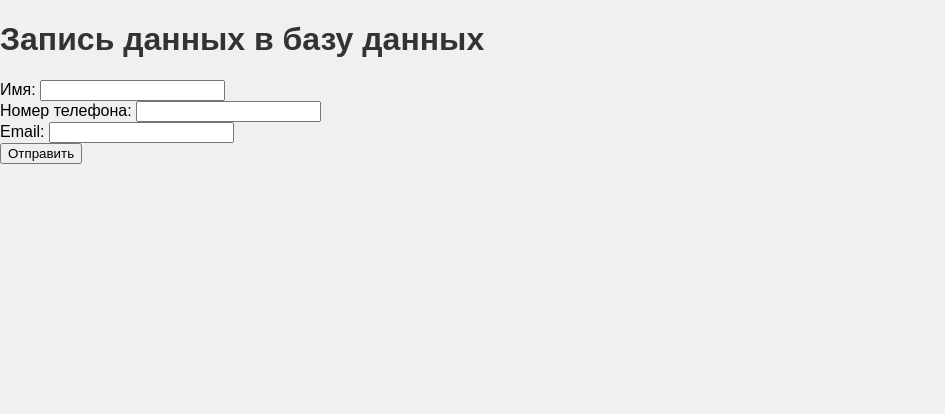
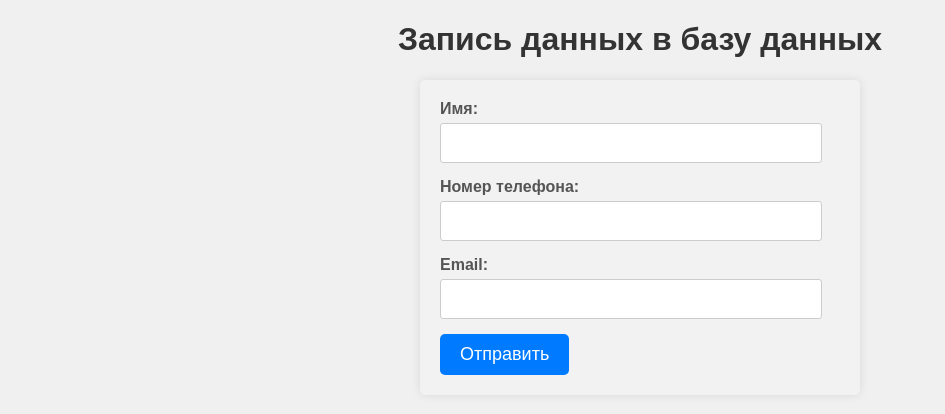
Before and after one commit to VladimirMakarof/MVC-PHP-Database-Template, a PHP site: page / in a window 1280 px wide. Shown: the part 60-474 px from the top of the page, without its empty margins (0-945 px from the left). Run offline with PHP 8.4, Linux system fonts and the light colour scheme.

Commit message:
Fixed CSS Styling

```diff
--- a/controllers/UserController.php
+++ b/controllers/UserController.php
@@ -8,11 +8,11 @@ class UserController
   public function __construct($conn)
   {
     $this->model = new UserModel($conn);
+    session_start(); // Старт сессии
   }
 
   public function handleRequest()
   {
-    $successMessage = "";
     $errorMessage = "";
 
     if ($_SERVER["REQUEST_METHOD"] == "POST") {
@@ -25,13 +25,14 @@ class UserController
       } elseif (!filter_var($email, FILTER_VALIDATE_EMAIL)) {
         $errorMessage = "Неправильный формат email-адреса.";
       } elseif ($this->model->insertUser($name, $email, $phone)) { // Обновление метода insertUser
-        $successMessage = "Данные успешно записаны в базу данных";
+        $_SESSION['successMessage'] = "Данные успешно записаны в базу данных"; // Сохраняем сообщение в сессии
+        header('Location: index.php'); // Редирект на index.php
+        exit;
       } else {
         $errorMessage = "Ошибка при записи данных в базу данных.";
       }
     }
 
-
     // Включение HTML-шаблона
     include 'views/index.php';
   }
--- a/public/css/burger-menu.css
+++ b/public/css/burger-menu.css
@@ -19,7 +19,7 @@
   height: 3px;
   background-color: #fff;
   margin: 3px 0;
-  transition: transform 0.3s ease; /* Анимация для гамбургера */
+  transition: transform 0.3s ease;
 }
 
 .menu {
--- /dev/null
+++ b/public/css/form.css
@@ -0,0 +1,58 @@
+/* Стили для формы */
+form {
+  max-width: 400px;
+  margin: 0 auto;
+  padding: 20px;
+  background-color: #f2f2f2;
+  border-radius: 5px;
+  box-shadow: 0 0 10px rgba(0, 0, 0, 0.1);
+}
+
+label {
+  display: block;
+  font-weight: bold;
+  margin-bottom: 5px;
+  color: #555;
+}
+
+input[type="text"],
+input[type="tel"],
+input[type="email"] {
+  width: 90%;
+  padding: 10px;
+  margin-bottom: 15px;
+  border: 1px solid #ccc;
+  border-radius: 3px;
+  font-size: 16px;
+}
+
+input[type="submit"] {
+  background-color: #007bff;
+  color: #fff;
+  padding: 10px 20px;
+  border: none;
+  border-radius: 5px;
+  font-size: 18px;
+  cursor: pointer;
+}
+
+input[type="submit"]:hover {
+  background-color: #0056b3;
+}
+
+/* Стили для сообщений об успешной и ошибке */
+p {
+  margin: 10px 0;
+  padding: 10px;
+  border-radius: 5px;
+}
+
+.success {
+  background-color: #4caf50;
+  color: #fff;
+}
+
+.error {
+  background-color: #f44336;
+  color: #fff;
+}
--- a/public/css/style.css
+++ b/public/css/style.css
@@ -7,7 +7,12 @@ body {
 }
 
 h1 {
+  text-align: center;
   color: #333;
 }
 
-/* Добавьте другие стили здесь */
+p {
+  margin: 10px 0;
+  padding: 10px;
+  border-radius: 5px;
+}
--- a/views/index.php
+++ b/views/index.php
@@ -6,12 +6,13 @@
   <title>Форма для записи в базу данных</title>
   <link href="/public/css/style.css" rel="stylesheet">
   <link rel="stylesheet" href="/public/css/burger-menu.css">
-
-
+  <link rel="stylesheet" href="/public/css/form.css">
 </head>
 
 <body>
-  <?php include 'header.php'; ?>
+  <?php
+  include 'header.php';
+  ?>
   <h1>Запись данных в базу данных</h1>
   <form action="index.php" method="post">
     <label for="name">Имя:</label>
@@ -20,24 +21,25 @@
     <label for="phone">Номер телефона:</label>
     <input type="tel" name="phone" required><br>
 
-
     <label for="email">Email:</label>
     <input type="email" name="email" required><br>
 
     <!-- Отображение сообщения об успешной записи -->
-    <?php if ($successMessage) : ?>
-      <p><?= $successMessage ?></p>
+    <?php if (isset($_SESSION['successMessage'])) : ?>
+      <p class="success"><?= $_SESSION['successMessage'] ?></p>
+      <?php unset($_SESSION['successMessage']); // Очищаем сообщение из сессии
+      ?>
     <?php endif; ?>
 
     <!-- Отображение сообщения об ошибке -->
     <?php if ($errorMessage) : ?>
-      <p><?= $errorMessage ?></p>
+      <p class="error"><?= $errorMessage ?></p>
     <?php endif; ?>
+
 
     <input type="submit" value="Отправить"><br>
   </form>
   <script src="/public/js/burger-menu.js"></script>
-
 </body>
 
 </html>
```
